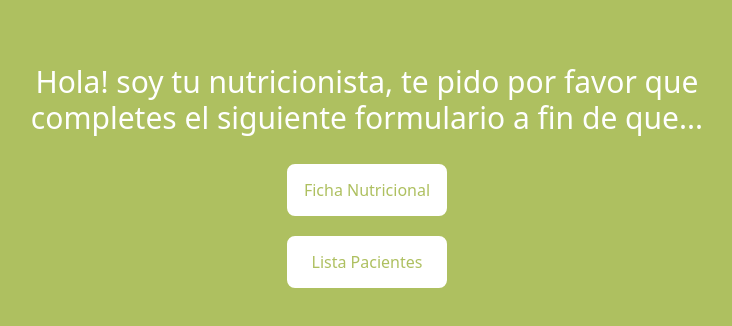
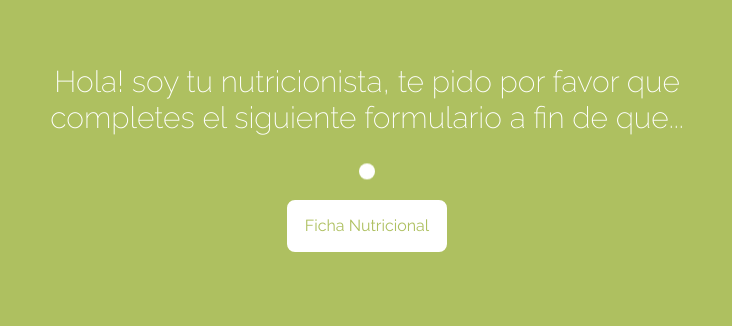
Before and after one commit to Elisa33/nutricion, a React (Vite) app: page / in a window 1280 px wide. Shown: the top 326 px of the page, without its empty margins (273-1005 px from the left). Built offline with nearby package versions, Linux system fonts and the light colour scheme.

Commit message:
form completed

```diff
--- a/index.html
+++ b/index.html
@@ -4,6 +4,10 @@
     <meta charset="UTF-8" />
     <link rel="icon" type="image/svg+xml" href="/src/favicon.svg" />
     <meta name="viewport" content="width=device-width, initial-scale=1.0" />
+    <!-- Fuentes -->
+    <link rel="preconnect" href="https://fonts.googleapis.com">
+    <link rel="preconnect" href="https://fonts.gstatic.com" crossorigin>
+    <link href="https://fonts.googleapis.com/css2?family=Marck+Script&family=Raleway:wght@200;400;500;700&display=swap" rel="stylesheet">
     <title>Vite App</title>
   </head>
   <body>
--- a/src/components/FichaNutricional.jsx
+++ b/src/components/FichaNutricional.jsx
@@ -9,7 +9,7 @@ function FichaNutricional() {
   const completeFormStep = ()=>{
     setFormStep(curr => curr + 1)
   }
-  const [ mensaje, setMensaje ] = useState('')
+  const [finishForm, setFinishForm ] = useState(false)
   const { register, handleSubmit, watch, reset, formState: { errors } } = useForm({
     defaultValues: {
       checkbox: false,
@@ -24,7 +24,7 @@ function FichaNutricional() {
         await addDoc(collection(db, "answers"),{
           data
         })
-        setMensaje('El formulario ha sido enviado correctamente')
+        setFinishForm(true)
         reset();
       } catch (error) {
       setMensaje('Hubo un error, intente nuevamente')
@@ -32,12 +32,16 @@ function FichaNutricional() {
     }
   }
 
-
   return (
-
-
     <div className="bg-green">
       <div className="pt-10 wrapper">
+      {
+        finishForm ? (
+          <div className="flex flex-col justify-center h-full min-h-screen gap-10 pt-4 text-xl text-center text-white">
+            <div>El formulario ha sido enviado correctamente</div>
+            <div className='text-3xl animate-pulse'>Muchas gracias!</div>
+          </div>
+        ) : (
 
         <form onSubmit={handleSubmit(onSubmit)} className="grid gap-8 pb-12">
           <h1 className='font-bold'>Ficha nutricional</h1>
@@ -61,7 +65,7 @@ function FichaNutricional() {
             <input className='bottom-line' type="text" inputmode="numeric" {...register("datos.altura")} />
             </label>
             <label>Peso
-            <input className='bottom-line' type="text" inputmode="decimal" {...register("datos.peso")} />
+            <input className='bottom-line' type="text" inputmode="numeric" {...register("datos.peso")} />
             </label>
             <label>Email *
               <input className='bottom-line'
@@ -76,7 +80,7 @@ function FichaNutricional() {
               />
                   {errors.email && <span>Ingresa tu email</span>}
                   </label>
-            <label>Teléfono
+            <label>Teléfono *
               <input className='bottom-line' inputmode="tel"{...register("datos.telefono", { required: true })} />
             </label>
             {
@@ -206,7 +210,7 @@ function FichaNutricional() {
               </label>
 
               {
-                watch("hc.estrenimientos") && (
+                watch("hc.estrenimiento") && (
                   <label className='w-full'>Especificar
                     <input className='bottom-line' {...register('hc.textoestrenimiento')} />
                   </label>)
@@ -569,7 +573,7 @@ function FichaNutricional() {
                       </svg>
                     </span>avellana
                   </label>
-                  <input className="invisible inp-cbx" id="pasasuva" type="checkbox" {...register('frutossecos.pasasuva')} />
+                  <input className="invisible inp-cbx" id="pasasuva" type="checkbox" {...register('frutossecos.pasas_uva')} />
                   <label className="cbx alimentos" htmlFor="pasasuva"><span>
                       <svg width="12px" height="9px" viewBox="0 0 12 9">
                         <polyline points="1 5 4 8 11 1"></polyline>
@@ -867,10 +871,12 @@ function FichaNutricional() {
                 </label>
               </div>
               <button type="submit" className='w-full py-3 text-white rounded-lg hover:bg-accent hover:shadow-lg bg-primary'>Confirmar y enviar formulario</button>
-              <div className="pt-4 text-center text-primary">{mensaje}</div>
+
             </section>
           )}
         </form>
+        )
+      }
       </div>
     </div>
 
--- a/src/components/Home.jsx
+++ b/src/components/Home.jsx
@@ -10,11 +10,10 @@ const Home = () => {
   return (
     <div className="text-white bg-green">
         <div className="flex flex-col items-center h-screen gap-5 p-16 wrapper">
-          <h2 className="text-center text-white">Hola! soy tu nutricionista, te pido por favor que completes el siguiente formulario a fin de que...</h2>
-
+          <h2 className="font-light text-center text-white font-norml ">Hola! soy tu nutricionista, te pido por favor que completes el siguiente formulario a fin de que...</h2>
+            <div className="w-1 h-1 p-2 bg-white rounded-full animate-bounce"></div>
             <Link to="/ficha" className="w-40 p-3 text-center bg-white border-2 border-white rounded-lg text-green hover:text-white hover:bg-green">Ficha Nutricional</Link>
-            <Link to="/pacientes" className="w-40 p-3 text-center bg-white border-2 border-white rounded-lg text-green hover:text-white hover:bg-green">Lista Pacientes</Link>
-
+           {/*  <Link to="/pacientes" className="w-40 p-3 text-center bg-white border-2 border-white rounded-lg text-green hover:text-white hover:bg-green">Lista Pacientes</Link> */}
         </div>
     </div>
   )
--- a/src/components/Paciente.jsx
+++ b/src/components/Paciente.jsx
@@ -54,8 +54,8 @@ const Paciente = () => {
           <h2>Datos del Paciente</h2>
           {
               datos && (
-                  <div>
-                    <p className='capitalize'>Nombre completo: {datos.nombre} {datos.apellido}</p>
+                  <div className='space-y-1'>
+                    <p className=''><span className="text-green">Nombre completo:</span> {datos.nombre} {datos.apellido}</p>
                     <div className='flex gap-4 capitalize'>
                     <p>Edad: {datos.edad} </p>
                     <p>Altura: {datos.altura} </p>
@@ -68,17 +68,14 @@ const Paciente = () => {
           }
         </div>
 
-
-
         <div>
           <h2>Historia Clinica</h2>
 
           {
             hc &&(
-              <div>
-
+              <div className='space-y-1'>
                 {hc.suplementos && <p>Suplementos: {hc.textosuplementos}</p>}
-                {hc.dieta && <p>Sieta: {hc.textodieta}</p>}
+                {hc.dieta && <p>Dieta: {hc.textodieta}</p>}
                 {hc.fuera && <p>Come afuera: {hc.textofuera}</p>}
                 {hc.metabolica && <p>Enfermedad metabólica: {hc.textometabolica}</p>}
                 {hc.alergias && <p>Alergias: {hc.textoalergias}</p>}
@@ -91,11 +88,9 @@ const Paciente = () => {
                 {hc.renal && <p>Renal: {hc.textorenal}</p>}
                 {hc.medicacion && <p>Medicacion: {hc.textomedicacion}</p>}
                 {hc.anticonceptivos && <p>Anticonceptivos: {hc.textoanticonceptivos}</p>}
-
               </div>
             )
           }
-
 
         </div>
         <div>
@@ -149,7 +144,7 @@ const Paciente = () => {
 
           {
              verduras && Object.entries(verduras).map(([key, value]) => (
-                  value &&  <p>{key}</p>
+                  value &&  <p className='capitalize'>{key}</p>
              ))
           }
         </div>
@@ -158,7 +153,7 @@ const Paciente = () => {
 
           {
              frutas && Object.entries(frutas).map(([key, value]) => (
-                  value &&  <p>{key}</p>
+                  value &&  <p className='capitalize'>{key}</p>
              ))
           }
         </div>
@@ -178,7 +173,7 @@ const Paciente = () => {
                       dieta.almuerzo && <p className='normal-case'>{dieta.almuerzohora}hs Almuerzo: {dieta.almuerzo} </p>
                     }
                     {
-                      dieta.colaciondos &&  <p className='normal-case'>{dieta.colaciondoshora} Colacion: {dieta.colaciondos} hs</p>
+                      dieta.colaciondos &&  <p className='normal-case'>{dieta.colaciondoshora}hs Colacion: {dieta.colaciondos}</p>
                     }
                     {
                       dieta.merienda && <p className='normal-case'>{dieta.meriendahora}hs Merienda: {dieta.merienda} </p>
--- a/src/index.css
+++ b/src/index.css
@@ -25,13 +25,13 @@
     @apply text-5xl text-white;
   }
   h2 {
-    @apply pb-2 text-3xl text-primary;
+    @apply pb-2 text-3xl text-secondary;
   }
   h3{
-    @apply text-2xl text-gray-600 capitalize;
+    @apply text-2xl capitalize text-primary;
   }
   h4{
-    @apply text-xl capitalize text-secondary;
+    @apply text-xl capitalize text-primary;
   }
   input{
     @apply block p-2 border border-gray-300 rounded bg-neutral focus:outline-none focus:border-olive;
--- a/tailwind.config.js
+++ b/tailwind.config.js
@@ -18,6 +18,11 @@ module.exports = {
       'accent': '#784F31',
       'neutral': '#fafafa',
     },
+    fontFamily: {
+      'hand': ['Marck Script'],
+      'sans': ['Raleway', 'sans-serif']
+
+    },
     extend: {},
   },
   plugins: [
```
